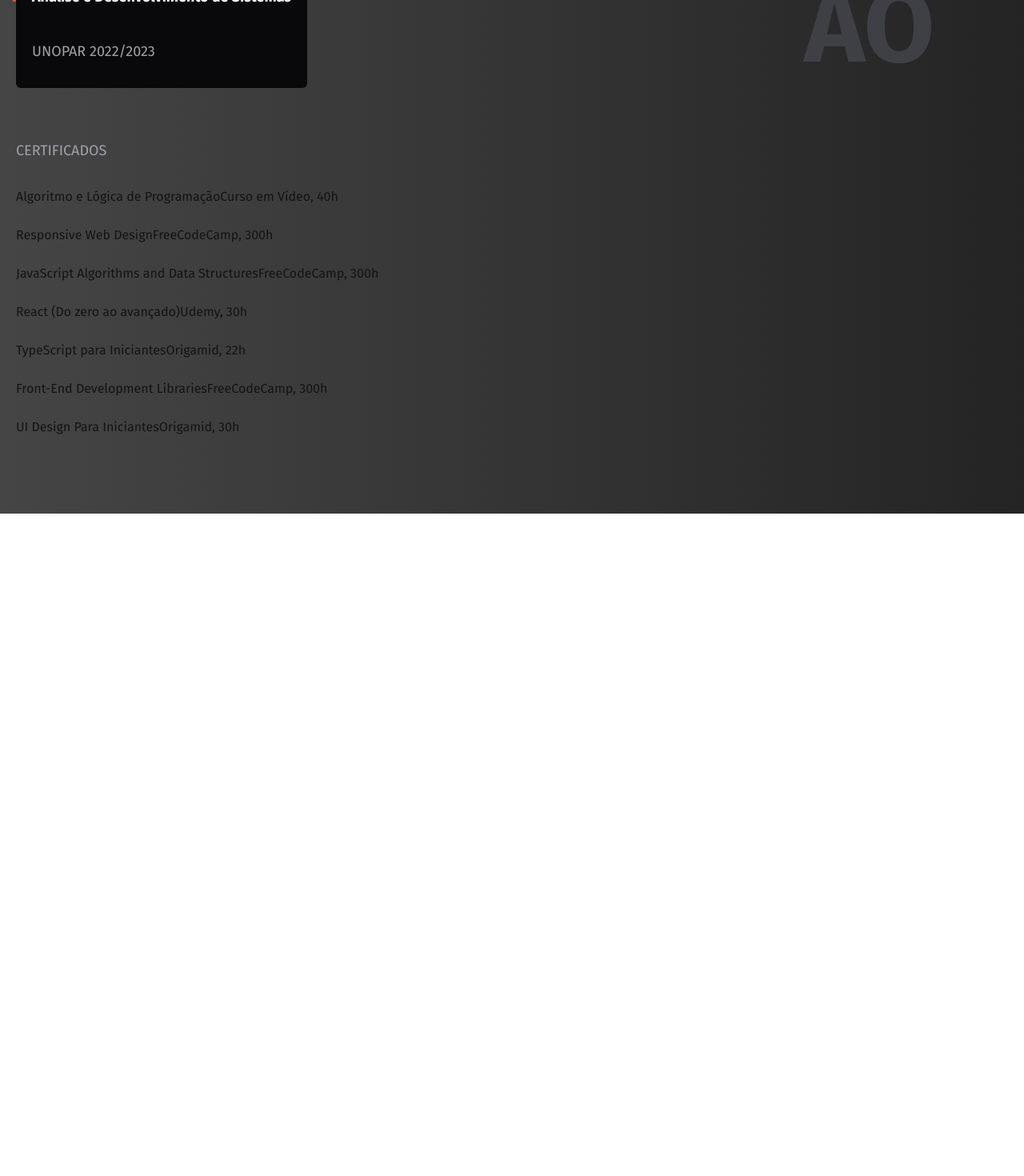
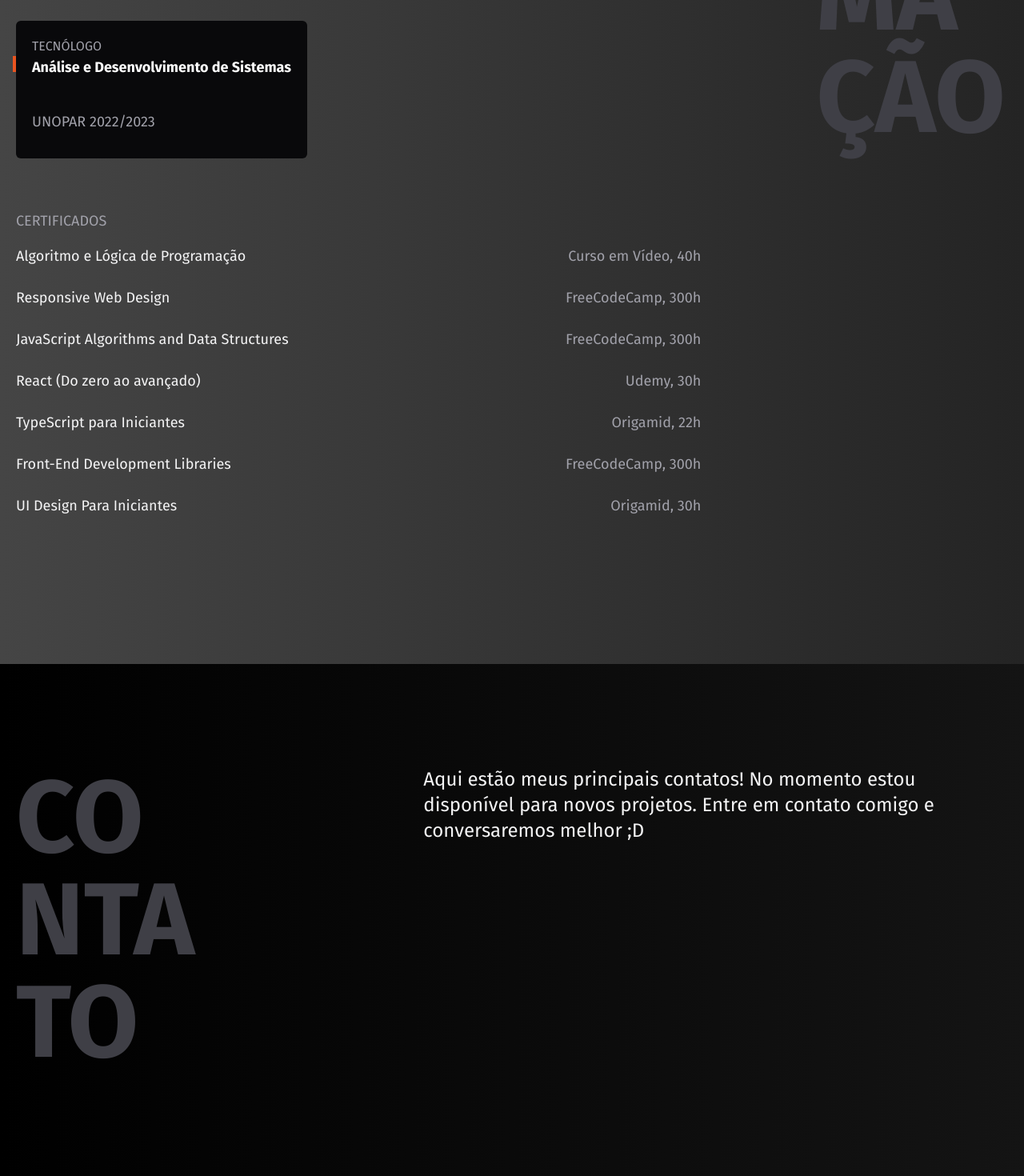
Before and after one commit to FelipeManchester/portfolio2023, a Next.js app: page / in a window 1280 px wide. Shown: the part 1764-3234 px from the top of the page at 80% size. Before the commit the page ends 2406 px from the top, so only its background shows below. Built offline with nearby package versions, Linux system fonts and the light colour scheme.

Commit message:
add footer

```diff
--- a/app/components/Academic.js
+++ b/app/components/Academic.js
@@ -16,12 +16,12 @@ const Academic = () => {
         text.className
       )}
     >
-      <div className="max-w-7xl py-6 px-3 md:py-10 md:px-5 mx-auto my-0 grid grid-cols-[1fr] md:grid-cols-[2fr,1fr] lg:grid-cols-[4fr,1fr] md:gap-36 gap-10">
-        <h2 className="text-5xl capitalize md:max-w-[3.4ch] break-words md:text-9xl font-bold md:uppercase md:text-zinc-700 md:hover:text-zinc-600/[.60] transition duration-300 md:order-1">
+      <div className="max-w-7xl py-16 px-5 md:py-32 md:px-5 mx-auto my-0 grid grid-cols-[1fr] md:grid-cols-[2fr,1fr] lg:grid-cols-[4fr,1fr] md:gap-36 gap-10">
+        <h2 className="text-5xl text-zinc-50 capitalize md:max-w-[3.2ch] break-words md:text-9xl font-bold md:uppercase md:text-zinc-700 md:hover:text-zinc-600/[.60] transition duration-300 md:order-1">
           Formação
         </h2>
         <div>
-          <p className="text-[#a3a3a3] md:text-2xl md:max-w-[40ch] mb-16">
+          <p className="text-[#a3a3a3] text-xl md:text-2xl md:max-w-[40ch] mb-16">
             Estou cursando
             <b className="text-white">
               {" "}
@@ -45,32 +45,37 @@ const Academic = () => {
           </ul>
           <div>
             <div className="mb-14">
-              <h3 className="text-lg uppercase text-zinc-400 mb-8">
+              <h3 className="text-lg uppercase text-zinc-400 mb-4">
                 Certificados
               </h3>
               <ul className="flex flex-col gap-6">
-                <li>
+                <li className="text-lg text-zinc-100 flex justify-between">
                   Algoritmo e Lógica de Programação
-                  <span>Curso em Vídeo, 40h</span>
+                  <span className="text-zinc-400">Curso em Vídeo, 40h</span>
                 </li>
-                <li>
-                  Responsive Web Design<span>FreeCodeCamp, 300h</span>
+                <li className="text-lg text-zinc-100 flex justify-between">
+                  Responsive Web Design
+                  <span className="text-zinc-400">FreeCodeCamp, 300h</span>
                 </li>
-                <li>
+                <li className="text-lg text-zinc-100 flex justify-between">
                   JavaScript Algorithms and Data Structures
-                  <span>FreeCodeCamp, 300h</span>
+                  <span className="text-zinc-400">FreeCodeCamp, 300h</span>
                 </li>
-                <li>
-                  React (Do zero ao avançado)<span>Udemy, 30h</span>
+                <li className="text-lg text-zinc-100 flex justify-between">
+                  React (Do zero ao avançado)
+                  <span className="text-zinc-400">Udemy, 30h</span>
                 </li>
-                <li>
-                  TypeScript para Iniciantes<span>Origamid, 22h</span>
+                <li className="text-lg text-zinc-100 flex justify-between">
+                  TypeScript para Iniciantes
+                  <span className="text-zinc-400">Origamid, 22h</span>
                 </li>
-                <li>
-                  Front-End Development Libraries<span>FreeCodeCamp, 300h</span>
+                <li className="text-lg text-zinc-100 flex justify-between">
+                  Front-End Development Libraries
+                  <span className="text-zinc-400">FreeCodeCamp, 300h</span>
                 </li>
-                <li>
-                  UI Design Para Iniciantes<span>Origamid, 30h</span>
+                <li className="text-lg text-zinc-100 flex justify-between">
+                  UI Design Para Iniciantes
+                  <span className="text-zinc-400">Origamid, 30h</span>
                 </li>
               </ul>
             </div>
--- /dev/null
+++ b/app/components/Footer.js
@@ -0,0 +1,32 @@
+import React from "react";
+import { Fira_Sans } from "next/font/google";
+import clsx from "clsx";
+
+const text = Fira_Sans({
+  subsets: ["latin"],
+  weight: ["400", "500", "600", "700", "800", "900"],
+});
+
+const Footer = () => {
+  return (
+    <footer
+      id="contato"
+      className={clsx(
+        "bg-gradient-to-r from-[#000] to-[#141414]",
+        text.className
+      )}
+    >
+      <div className="max-w-7xl py-16 px-5 md:py-32 md:px-5 mx-auto my-0 grid grid-cols-[1fr] md:grid-cols-[1fr,2fr] md:gap-36 gap-10">
+        <h2 className="text-5xl text-zinc-50 capitalize md:max-w-[3.2ch] break-words md:text-9xl font-bold md:uppercase md:text-zinc-700 md:hover:text-zinc-600/[.60] transition duration-300">
+          Contato
+        </h2>
+        <p className="text-zinc-100 text-2xl">
+          Aqui estão meus principais contatos! No momento estou disponível para
+          novos projetos. Entre em contato comigo e conversaremos melhor ;D
+        </p>
+      </div>
+    </footer>
+  );
+};
+
+export default Footer;
--- a/app/components/Navbar.js
+++ b/app/components/Navbar.js
@@ -40,12 +40,14 @@ const Navbar = () => {
           </Link>
         </li>
         <li>
-          <a
-            href="#contato"
-            className="py-2.5 px-2.5 block bg-gray-50 rounded-md md:bg-inherit text-lg"
+          <Link
+            to="contato"
+            smooth={true}
+            duration={500}
+            className="py-2.5 px-2.5 block bg-gray-50 rounded-md md:bg-inherit text-lg cursor-pointer "
           >
             Contato
-          </a>
+          </Link>
         </li>
       </ul>
     </nav>
--- a/app/page.js
+++ b/app/page.js
@@ -2,6 +2,7 @@ import Project from "./components/Project";
 import Main from "./components/Main";
 import Navbar from "./components/Navbar";
 import Academic from "./components/Academic";
+import Footer from "./components/Footer";
 
 export default function Home() {
   return (
@@ -10,6 +11,7 @@ export default function Home() {
       <Main />
       <Project />
       <Academic />
+      <Footer />
     </>
   );
 }
```
